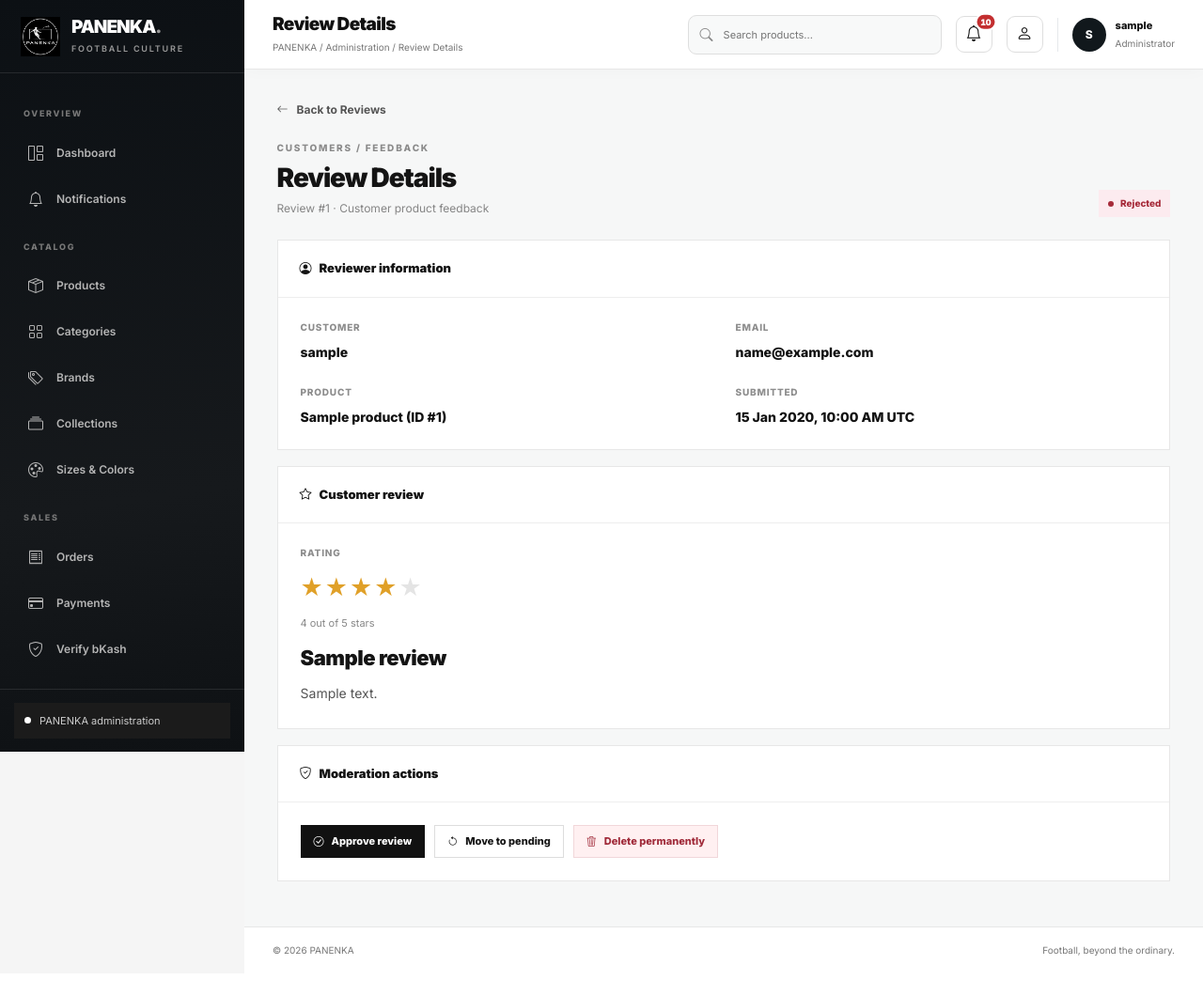
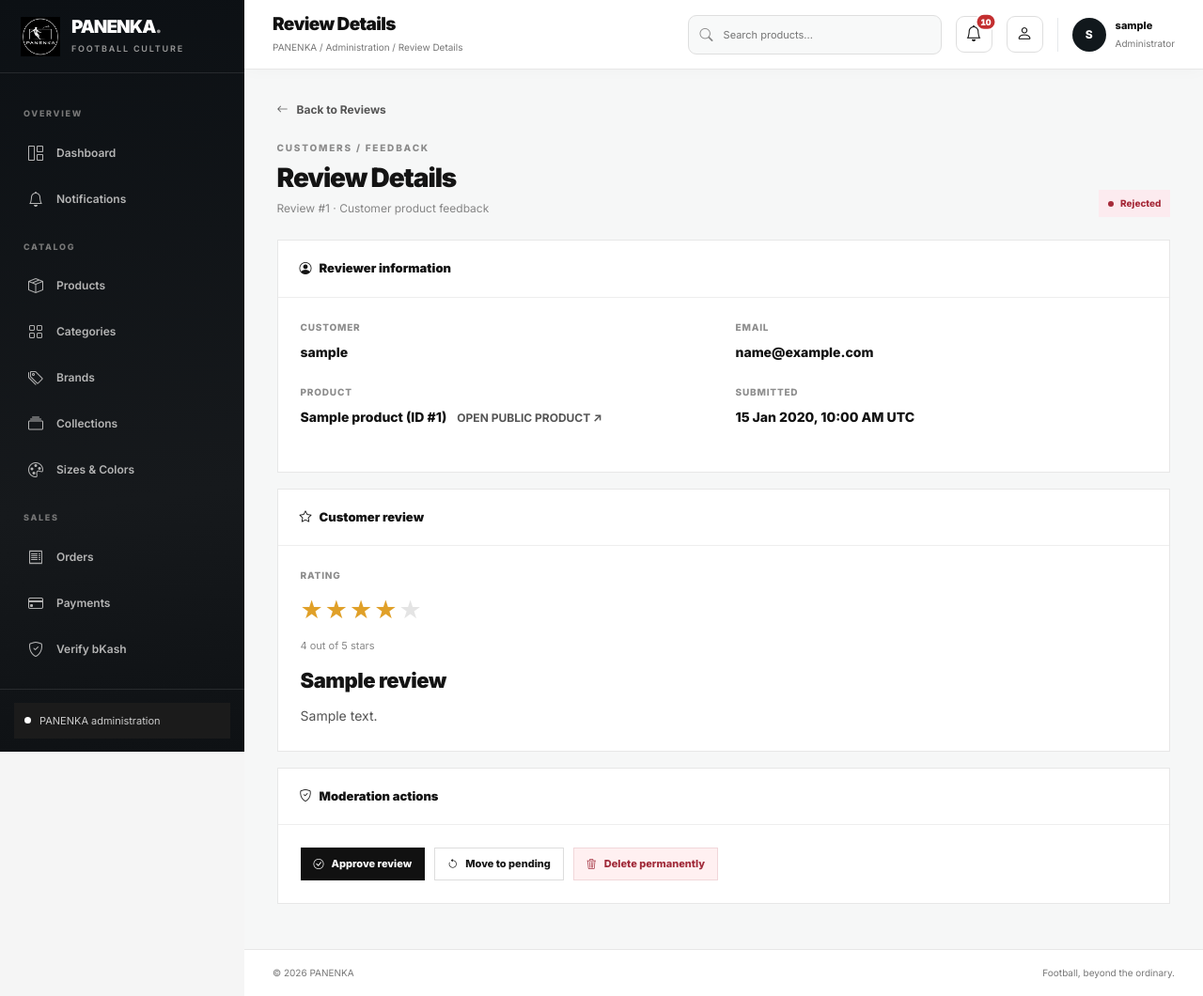
Before and after one commit to techninxa2026-design/paneka_jersey_ecommerce, an ASP.NET Core app: page /Admin/Reviews/Details/1 in a window 1280 px wide. Shown: the whole page at 94% size. Before the commit the page ends 1017 px from the top, so only its background shows below. Run offline with ASP.NET Core 8, Linux system fonts and the light colour scheme; a user stored in the database is signed in; tables that the repository leaves empty hold one stand-in row (values such as "Sample post").

Commit message:
Connect admin review records to the real storefront product and clarify customer-submission workflow

```diff
--- a/Jersey-ecommerce/Areas/Admin/Views/Reviews/Details.cshtml
+++ b/Jersey-ecommerce/Areas/Admin/Views/Reviews/Details.cshtml
@@ -20,7 +20,16 @@
             <div class="rv-detail-grid">
                 <div><div class="rv-detail-label">Customer</div><div class="rv-detail-value">@Model.CustomerName</div></div>
                 <div><div class="rv-detail-label">Email</div><div class="rv-detail-value">@(Model.Email ?? "Not available")</div></div>
-                <div><div class="rv-detail-label">Product</div><div class="rv-detail-value">@Model.ProductName (ID #@Model.ProductId)</div></div>
+                <div><div class="rv-detail-label">Product</div><div class="rv-detail-value">@Model.ProductName (ID #@Model.ProductId)
+                @if (Model.ProductIsPublished)
+                {
+                    <a href="/Product/Details/@Uri.EscapeDataString(Model.ProductSlug)#reviews" target="_blank" rel="noopener noreferrer" class="rv-back" style="display:inline-block;margin-left:8px">OPEN PUBLIC PRODUCT ↗</a>
+                }
+                else
+                {
+                    <span class="rv-muted">· Product is not currently published</span>
+                }
+                </div></div>
                 <div><div class="rv-detail-label">Submitted</div><div class="rv-detail-value">@Model.CreatedAt.ToString("dd MMM yyyy, hh:mm tt") UTC</div></div>
             </div>
         </div>
```
